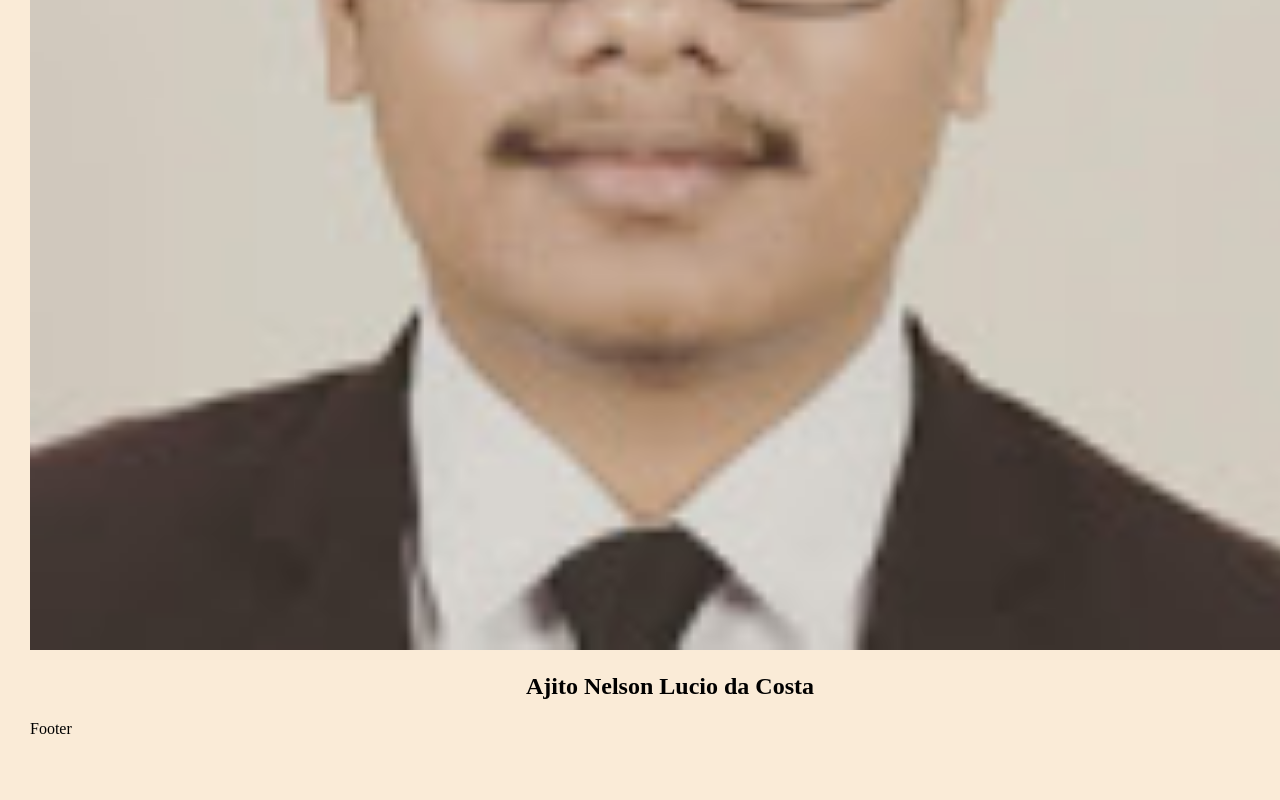
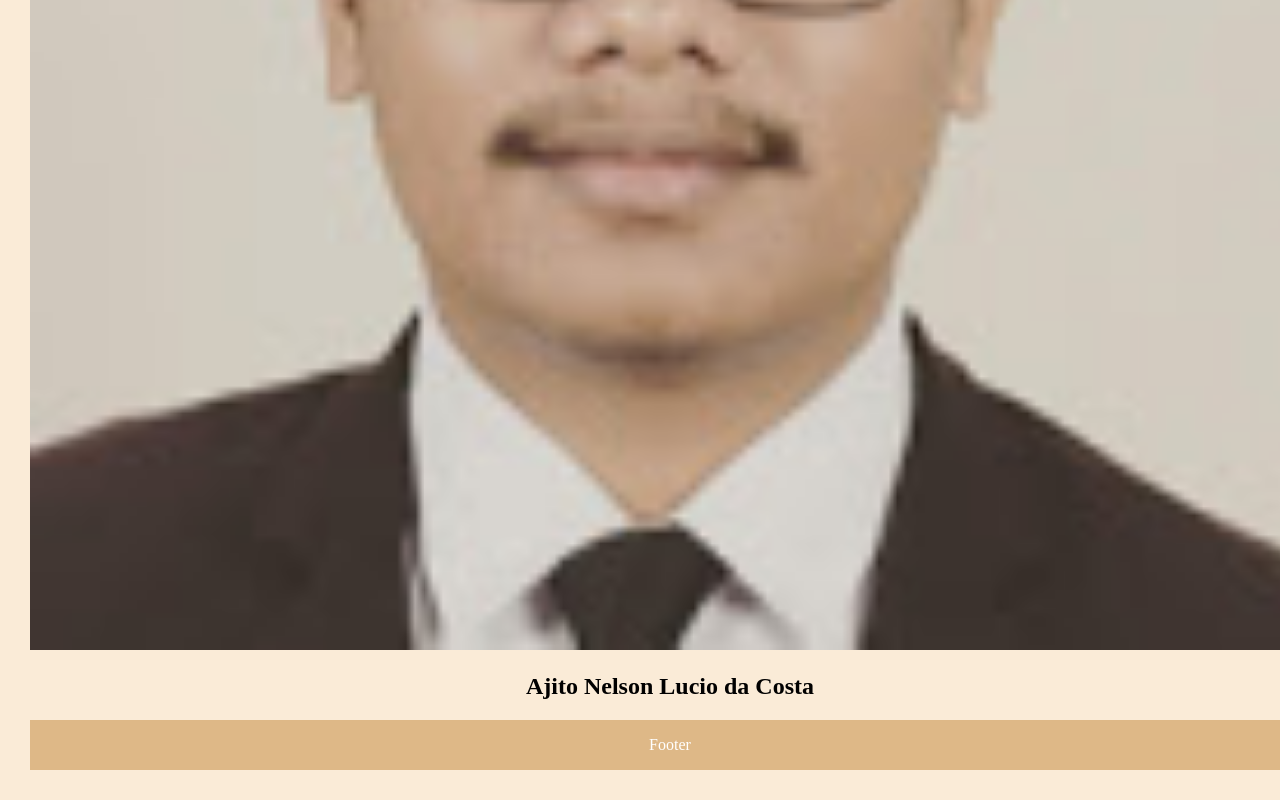
Before and after one commit to kharumalay/hau-nia-repo, a plain HTML site: page index.html in a window 1280 px wide. Shown: the part 679-1479 px from the top of the page. Before the commit the page ends 1447 px from the top, so only its background shows below. Drawn offline with Linux system fonts and the light colour scheme.

Commit message:
added style for id footer

```diff
--- a/style.css
+++ b/style.css
@@ -18,4 +18,11 @@ body {
 
  #profile-name{
     text-align: center;
- }
+ }#footer {
+   width: 100%;
+   height: 50px;
+   line-height: 50px;
+   background-color: burlywood;
+   text-align: center;
+   color: white;
+}
```
